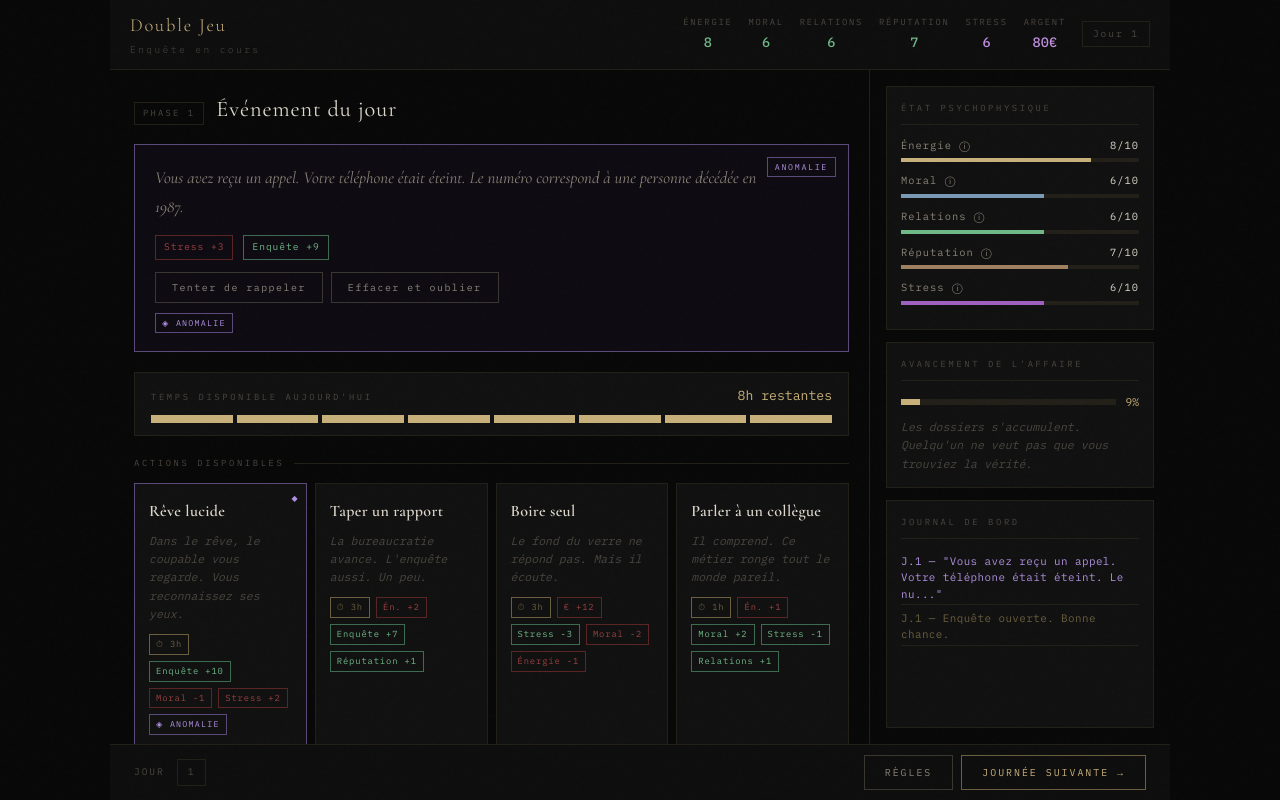
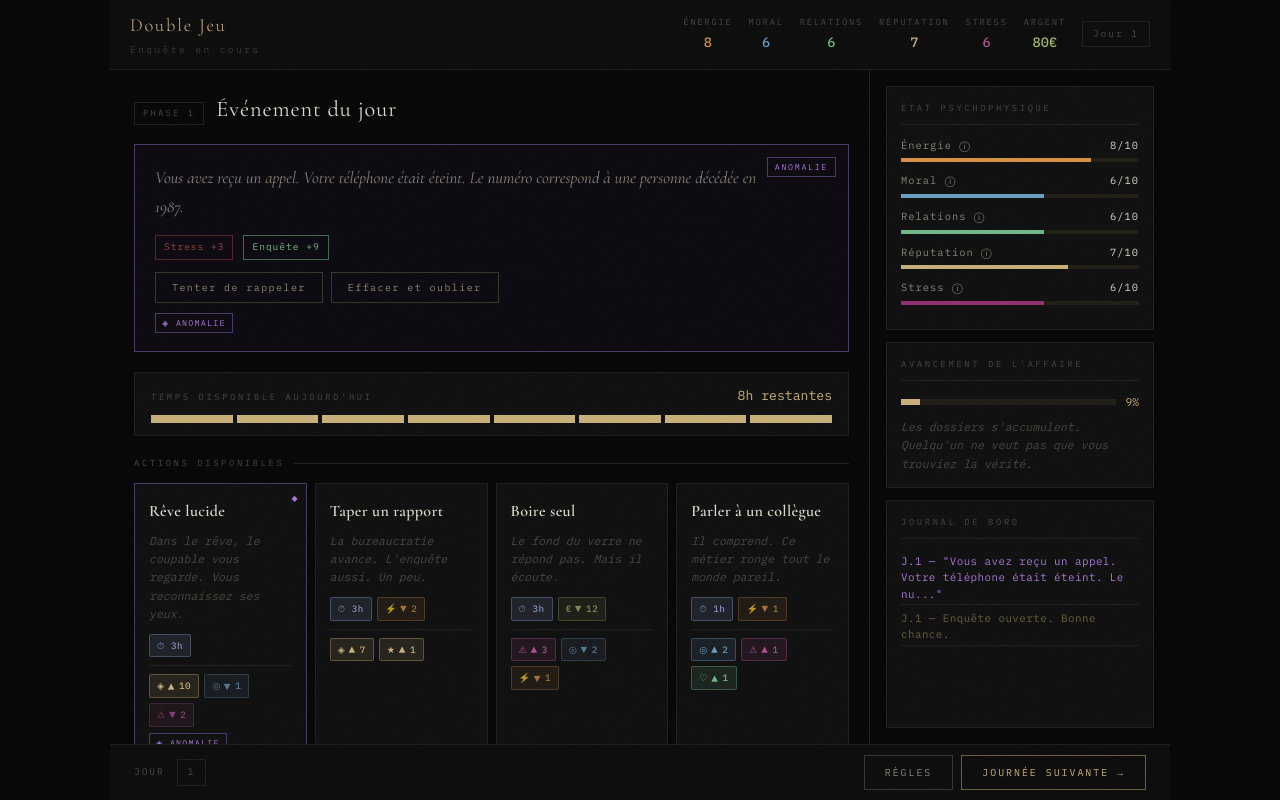
Before and after one commit to maisonparadoxe/double-jeu, a plain HTML site: page index.html in a window 1280 px wide. Both pictures are taken after a click on the button "COMMENCER LE JEU". Drawn offline with nearby package versions, Linux system fonts and the light colour scheme.

Commit message:
Update index.html

```diff
--- a/index.html
+++ b/index.html
@@ -23,12 +23,20 @@
   --danger:       #9b4040;
   --danger-dim:   #5a2525;
   --danger-glow:  rgba(155,64,64,0.15);
-  --stress:       #6b4a7a;
-  --stress-bright:#c090e0;
   --good:         #3d6b50;
   --good-bright:  #70b888;
-  --surreal:      #5a4a7a;
-  --surreal-bright:#b090e0;
+  --surreal:      #4a3a6a;
+  --surreal-bright:#a878d8;
+
+  /* ── Couleurs par stat (toutes distinctes) ── */
+  --c-energie:    #d4914a;   /* orange brûlé     */
+  --c-moral:      #6a9ec0;   /* bleu acier        */
+  --c-relations:  #70b888;   /* vert sauge        */
+  --c-reputation: #c8b07a;   /* or/crème (accent) */
+  --c-stress:     #b05090;   /* rose fuchsia      */
+  --c-argent:     #a0b870;   /* vert kaki         */
+  --c-avancement: #c8b07a;   /* or (même qu'accent) */
+  --c-temps:      #8090b8;   /* bleu ardoise      */
 }
 *,*::before,*::after{box-sizing:border-box;margin:0;padding:0;}
 html,body{height:100%;background:var(--bg);}
@@ -155,10 +163,16 @@ body::before{
 .stat:hover::after{opacity:1;}
 .stat-label{font-size:0.55rem;letter-spacing:0.2em;text-transform:uppercase;color:var(--text-muted);}
 .stat-val{font-size:0.85rem;font-weight:500;color:var(--text-primary);}
-.stat-val.danger{color:var(--danger);}
-.stat-val.warn{color:var(--stress-bright);}
-.stat-val.good{color:var(--good-bright);}
-.stat-val.surreal{color:var(--surreal-bright);}
+.stat-val.danger{color:#cc4444;}
+.stat-val.warn{color:#c8a040;}
+.stat-val.good{color:var(--c-relations);}
+/* Per-stat accent colors in topbar */
+.stat[data-stat="energie"] .stat-val { color: var(--c-energie); }
+.stat[data-stat="moral"]   .stat-val { color: var(--c-moral); }
+.stat[data-stat="relations"] .stat-val { color: var(--c-relations); }
+.stat[data-stat="reputation"] .stat-val { color: var(--c-reputation); }
+.stat[data-stat="stress"]  .stat-val { color: var(--c-stress); }
+.stat[data-stat="argent"]  .stat-val { color: var(--c-argent); }
 .day-badge{
   font-size:0.6rem;letter-spacing:0.2em;
   color:var(--text-muted);border:1px solid var(--border);
@@ -344,20 +358,55 @@ body::before{
   line-height:1.6;margin-bottom:10px;
   font-style:italic;
 }
-.card-costs{display:flex;gap:6px;flex-wrap:wrap;margin-bottom:6px;}
-.cost-tag{
-  font-size:0.55rem;letter-spacing:0.1em;
-  padding:2px 6px;border:1px solid var(--danger-dim);
-  color:var(--danger);
-}
-.card-effects{display:flex;gap:6px;flex-wrap:wrap;}
-.eff-tag{
-  font-size:0.55rem;letter-spacing:0.1em;
-  padding:2px 6px;border:1px solid;
-}
-.eff-tag.pos{border-color:var(--good);color:var(--good-bright);}
-.eff-tag.neg{border-color:var(--danger-dim);color:var(--danger);}
-.eff-tag.neutral{border-color:var(--border-mid);color:var(--text-muted);}
+/* ── CARD COSTS & EFFECTS — redesigned ── */
+.card-costs{
+  display:flex;gap:5px;flex-wrap:wrap;
+  margin-bottom:8px;
+  padding-bottom:8px;
+  border-bottom:1px solid var(--border);
+}
+.card-effects{
+  display:flex;gap:5px;flex-wrap:wrap;
+}
+
+/* Base chip */
+.chip{
+  display:inline-flex;align-items:center;gap:3px;
+  font-size:0.58rem;letter-spacing:0.06em;font-weight:500;
+  padding:3px 7px;
+  border-radius:2px;
+  white-space:nowrap;
+}
+
+/* Temps chip — toujours en bleu ardoise, jamais rouge */
+.chip-temps{
+  background:rgba(128,144,184,0.15);
+  border:1px solid rgba(128,144,184,0.4);
+  color:var(--c-temps);
+}
+
+/* Per-stat chips */
+.chip-energie{ background:rgba(212,145,74,0.12); border:1px solid rgba(212,145,74,0.35); color:var(--c-energie); }
+.chip-moral{   background:rgba(106,158,192,0.12); border:1px solid rgba(106,158,192,0.35); color:var(--c-moral); }
+.chip-relations{ background:rgba(112,184,136,0.12); border:1px solid rgba(112,184,136,0.35); color:var(--c-relations); }
+.chip-reputation{ background:rgba(200,176,122,0.12); border:1px solid rgba(200,176,122,0.35); color:var(--c-reputation); }
+.chip-stress{  background:rgba(176,80,144,0.12); border:1px solid rgba(176,80,144,0.35); color:var(--c-stress); }
+.chip-argent{  background:rgba(160,184,112,0.12); border:1px solid rgba(160,184,112,0.35); color:var(--c-argent); }
+.chip-avancement{ background:rgba(200,176,122,0.12); border:1px solid rgba(200,176,122,0.35); color:var(--c-avancement); }
+
+/* Sign modifier: loss dims the chip, gain brightens it */
+.chip.loss{ opacity:0.75; }
+.chip.gain{ opacity:1; }
+
+/* Sign prefix */
+.chip-sign{ font-size:0.7rem; line-height:1; margin-right:1px; }
+
+/* Legacy — keep for event pills */
+.card-costs .cost-tag,
+.card-effects .eff-tag{ display:none; } /* hidden, replaced by chips */
+.effect-pill.neg{border-color:var(--danger-dim);color:var(--danger);}
+.effect-pill.pos{border-color:var(--good);color:var(--c-relations);}
+.effect-pill.neutral{border-color:var(--border-mid);color:var(--text-muted);}
 .card-rarete{
   position:absolute;top:8px;right:8px;
   font-size:0.5rem;color:var(--accent-dim);
@@ -443,18 +492,17 @@ body::before{
   height:100%;
   transition:width 400ms ease, background-color 400ms;
 }
-.gauge-fill.energie{background:#c8b07a;}
-.gauge-fill.moral{background:#7a9ab5;}
-.gauge-fill.relations{background:var(--good-bright);}
-.gauge-fill.reputation{background:#a08060;}
-.gauge-fill.stress{background:var(--stress-bright);}
-.gauge-fill.avancement{background:var(--accent);}
+.gauge-fill.energie{background:var(--c-energie);}
+.gauge-fill.moral{background:var(--c-moral);}
+.gauge-fill.relations{background:var(--c-relations);}
+.gauge-fill.reputation{background:var(--c-reputation);}
+.gauge-fill.stress{background:var(--c-stress);}
+.gauge-fill.avancement{background:var(--c-avancement);}
+/* Critical states */
 .gauge-fill.low{background:var(--danger)!important;}
-.gauge-fill.mid{background:#b87a30!important;}
-
-/* Stress gauge mid/high states use its own color family */
-.gauge-fill.stress.mid{background:#a060c0!important;}
-.gauge-fill.stress.low{background:#cc44cc!important;}
+.gauge-fill.mid{background:#b06030!important;}
+.gauge-fill.stress.mid{background:#943070!important;}
+.gauge-fill.stress.low{background:#cc2288!important;}
 
 /* Gauge tooltips */
 .gauge-tip{
@@ -652,27 +700,27 @@ body::before{
       <span>Enquête en cours</span>
     </div>
     <div class="stats-row">
-      <div class="stat" data-tip="Votre carburant physique. Trop faible, vous ne pouvez plus agir. Tombe à 0 — c'est la fin.">
+      <div class="stat" data-stat="energie" data-tip="Votre carburant physique. Trop faible, vous ne pouvez plus agir. Tombe à 0 — c'est la fin.">
         <div class="stat-label">Énergie</div>
         <div class="stat-val" id="ui-energie">10</div>
       </div>
-      <div class="stat" data-tip="Votre résistance psychologique. S'effrite sous les coups durs, les sacrifices, les mauvais choix. Tombe à 0 — burn-out.">
+      <div class="stat" data-stat="moral" data-tip="Votre résistance psychologique. S'effrite sous les coups durs, les sacrifices, les mauvais choix. Tombe à 0 — burn-out.">
         <div class="stat-label">Moral</div>
         <div class="stat-val" id="ui-moral">5</div>
       </div>
-      <div class="stat" data-tip="Vos liens avec votre famille et vos proches. Chaque heure volée à l'enquête les fragilise. Tombe à 0 — ils sont partis.">
+      <div class="stat" data-stat="relations" data-tip="Vos liens avec votre famille et vos proches. Chaque heure volée à l'enquête les fragilise. Tombe à 0 — ils sont partis.">
         <div class="stat-label">Relations</div>
         <div class="stat-val" id="ui-relations">7</div>
       </div>
-      <div class="stat" data-tip="Votre crédibilité professionnelle. Chaque raccourci, chaque compromis la grignote. Elle influence vos chances de succès.">
+      <div class="stat" data-stat="reputation" data-tip="Votre crédibilité professionnelle. Chaque raccourci, chaque compromis la grignote. Elle influence vos chances de succès.">
         <div class="stat-label">Réputation</div>
         <div class="stat-val" id="ui-reputation">8</div>
       </div>
-      <div class="stat" data-tip="La pression accumulée. Monte chaque jour, s'emballe avec les coups durs. Atteint 10 — vous craquez.">
+      <div class="stat" data-stat="stress" data-tip="La pression accumulée. Monte chaque jour, s'emballe avec les coups durs. Atteint 10 — vous craquez.">
         <div class="stat-label">Stress</div>
         <div class="stat-val" id="ui-stress">2</div>
       </div>
-      <div class="stat" data-tip="Vos liquidités. Le loyer tombe chaque soir. Certaines actions coûtent cher. À sec trop longtemps — c'est la fin.">
+      <div class="stat" data-stat="argent" data-tip="Vos liquidités. Le loyer tombe chaque soir. Certaines actions coûtent cher. À sec trop longtemps — c'est la fin.">
         <div class="stat-label">Argent</div>
         <div class="stat-val" id="ui-argent">100€</div>
       </div>
@@ -1896,32 +1944,63 @@ function choisirOption(idx, effet, btn) {
 }
 
 function afficherCartes() {
+  // Helpers pour générer les chips par stat
+  const STAT_META = {
+    energie:    { label:'Énergie',    icon:'⚡', cls:'chip-energie' },
+    moral:      { label:'Moral',      icon:'◎',  cls:'chip-moral' },
+    relations:  { label:'Relations',  icon:'♡',  cls:'chip-relations' },
+    reputation: { label:'Réputation', icon:'★',  cls:'chip-reputation' },
+    stress:     { label:'Stress',     icon:'⚠',  cls:'chip-stress' },
+    argent:     { label:'Argent',     icon:'€',  cls:'chip-argent' },
+    avancement: { label:'Enquête',    icon:'◈',  cls:'chip-avancement' },
+  };
+
+  function makeChip(stat, val, isCost) {
+    const meta = STAT_META[stat];
+    if (!meta) return '';
+    // Pour le stress : positif = mauvais, négatif = bon
+    const isGood = stat === 'stress' ? val < 0 : val > 0;
+    const sign = val > 0 ? '+' : '';
+    const signClass = isGood ? 'gain' : 'loss';
+    const arrow = isGood ? '▲' : '▼';
+    return `<span class="chip ${meta.cls} ${signClass}" title="${meta.label} ${sign}${val}">${meta.icon} <span class="chip-sign">${arrow}</span>${Math.abs(val)}</span>`;
+  }
+
   const area = document.getElementById('cards-area');
   area.innerHTML = G.cartesDuJour.map((carte, i) => {
     const isSurreal = carte.surreal;
     const tooExpensive = carte.temps > G.tempsRestant;
-    const coutHtml = Object.entries(carte.cout).filter(([,v])=>v!==0).map(([k,v]) => {
-      const nom = {energie:'Én.',moral:'Moral',stress:'Stress',argent:'€',reputation:'Rép.',avancement:'Enq.'}[k]||k;
-      return `<span class="cost-tag">${nom} ${v>0?'+':''}${v}</span>`;
-    }).join('');
-    const effHtml = Object.entries(carte.effet).map(([k,v]) => {
-      const nom = {energie:'Énergie',moral:'Moral',relations:'Relations',reputation:'Réputation',stress:'Stress',avancement:'Enquête',argent:'Argent'}[k]||k;
-      const pos = v > 0 ? (k==='stress'?false:true) : (k==='stress'?true:false);
-      const sign = v > 0 ? '+' : '';
-      return `<span class="eff-tag ${pos?'pos':'neg'}">${nom} ${sign}${v}</span>`;
-    }).join('');
+
+    // Chip temps
+    const tempsChip = `<span class="chip chip-temps" title="Durée : ${carte.temps}h">⏱ ${carte.temps}h</span>`;
+
+    // Chips coûts (ce qu'on perd en jouant la carte)
+    const coutsChips = Object.entries(carte.cout)
+      .filter(([,v]) => v !== 0)
+      .map(([k, v]) => {
+        // cout positif = on perd cette ressource
+        const delta = typeof v === 'number' && v > 0 ? -v : v;
+        return makeChip(k, delta, true);
+      }).join('');
+
+    // Chips effets
+    const effChips = Object.entries(carte.effet)
+      .filter(([,v]) => v !== 0)
+      .map(([k, v]) => makeChip(k, v, false))
+      .join('');
+
     const rarLabel = carte.rarete === 'rare' ? '◆' : carte.rarete === 'peu_commun' ? '◇' : '';
     const rarCls = carte.rarete === 'rare' ? 'rare' : '';
-    const tempsLabel = `<span class="cost-tag" style="border-color:var(--accent-dim);color:var(--accent-dim);">⏱ ${carte.temps}h</span>`;
-    const surealBadge = carte.surreal ? `<div class="surreal-badge" data-tip="Événement surréaliste : cette carte échappe à la logique ordinaire. Ses effets peuvent sembler irrationnels — faites confiance à votre instinct, pas à la raison.">◈ Anomalie</div>` : '';
+    const surealBadge = carte.surreal ? `<div class="surreal-badge" data-tip="Cette carte échappe à la logique ordinaire. Ses effets peuvent sembler irrationnels — faites confiance à votre instinct, pas à la raison.">◈ Anomalie</div>` : '';
     const opacStyle = tooExpensive ? 'opacity:0.3;pointer-events:none;' : '';
     const titleAttr = tooExpensive ? `title="Pas assez de temps (${carte.temps}h nécessaires)"` : '';
+
     return `<div class="action-card ${isSurreal?'surreal':''}" style="animation-delay:${i*60}ms;${opacStyle}" ${titleAttr} onclick="jouerCarte('${carte.id}',this)" id="acard-${carte.id}">
       ${rarLabel ? `<div class="card-rarete ${rarCls}">${rarLabel}</div>` : ''}
       <div class="card-name">${carte.nom}</div>
       <div class="card-text">${carte.texte}</div>
-      <div class="card-costs">${tempsLabel}${coutHtml}</div>
-      <div class="card-effects">${effHtml}</div>
+      <div class="card-costs">${tempsChip}${coutsChips}</div>
+      <div class="card-effects">${effChips}</div>
       ${surealBadge}
     </div>`;
   }).join('');
```
